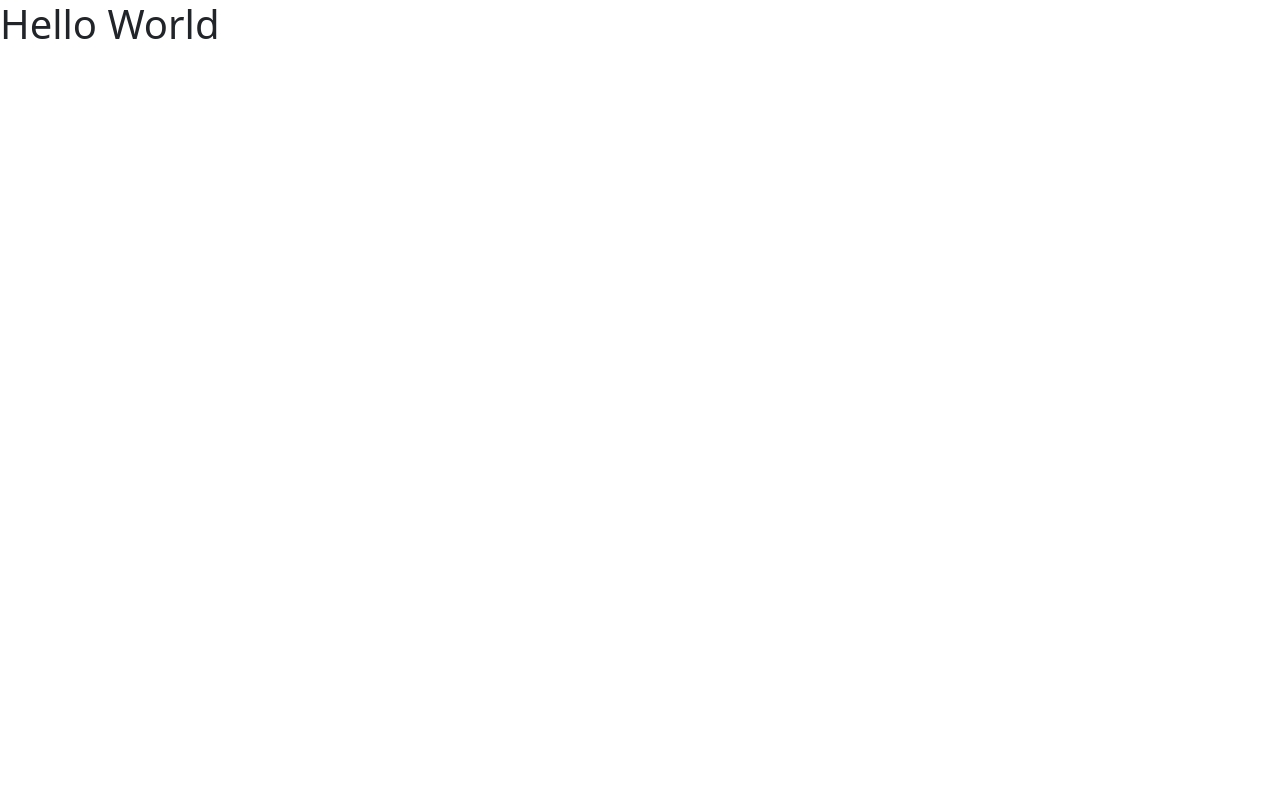
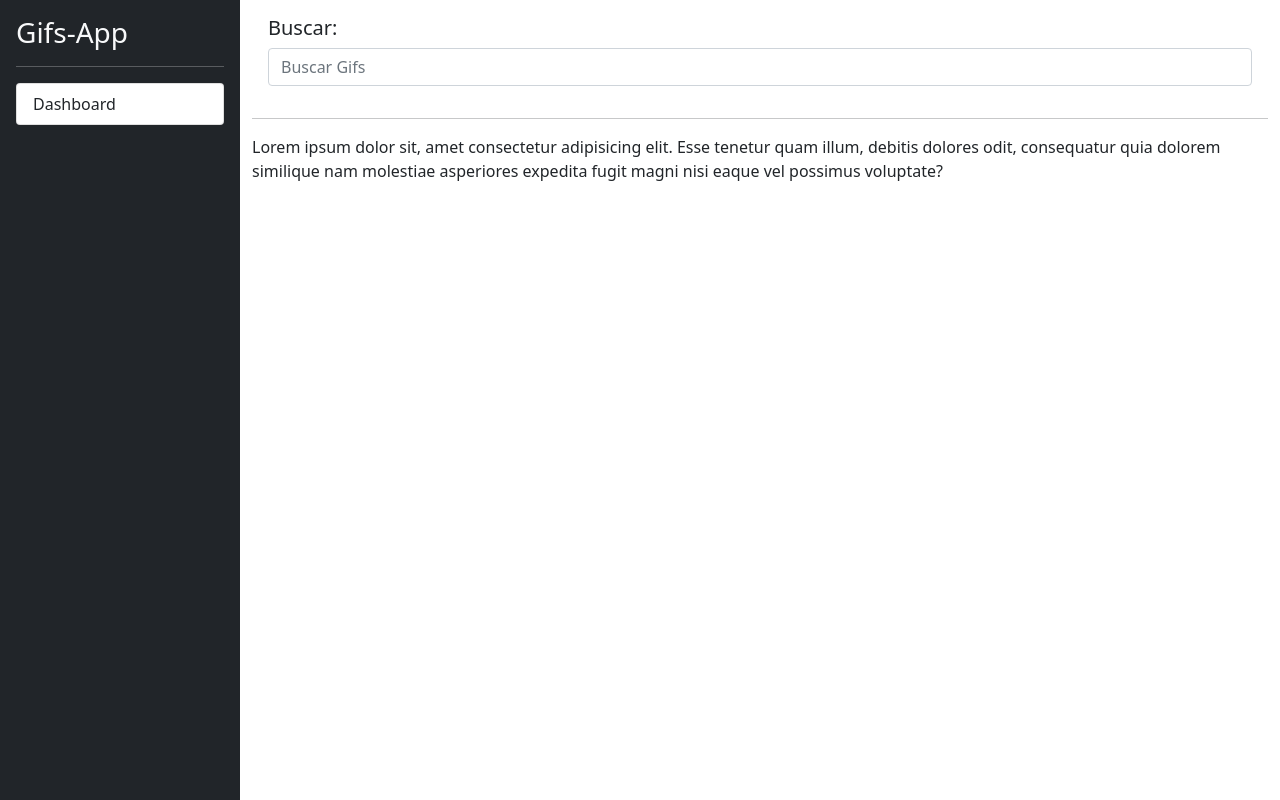
Before and after one commit to danielmateu/02-gifsApp, an Angular app: page / in a window 1280 px wide. Built offline with nearby package versions, Linux system fonts and the light colour scheme.

Commit message:
Diseño básico

```diff
--- a/src/app/app.component.html
+++ b/src/app/app.component.html
@@ -1 +1,26 @@
-<h1>Hello World</h1>
+<div class="d-flex">
+  <!-- SIDEBAR -->
+  <div class="bg-dark border-right p-3" id="sidebar">
+    <h3 class="text-light">Gifs-App</h3>
+    <hr class="text-white">
+    <div class="list-group list-reset">
+      <a href="#" class="list-group-item list-group-item-action">Dashboard</a>
+    </div>
+  </div>
+  <!-- END SIDEBAR -->
+  <div class="container">
+    <div class="row p-3">
+      <div class="col">
+        <h5>Buscar:</h5>
+        <input type="text" class="form-control" placeholder="Buscar Gifs">
+      </div>
+
+    </div>
+    <hr>
+    <div class="row">
+      <div class="col">
+        Lorem ipsum dolor sit, amet consectetur adipisicing elit. Esse tenetur quam illum, debitis dolores odit, consequatur quia dolorem similique nam molestiae asperiores expedita fugit magni nisi eaque vel possimus voluptate?
+      </div>
+    </div>
+  </div>
+</div>
--- a/src/styles.css
+++ b/src/styles.css
@@ -1 +1,12 @@
 /* You can add global styles to this file, and also import other style files */
+
+
+html, body{
+  height: 100vh;
+}
+
+#sidebar{
+  height: 100%;
+  min-height:100vh;
+  min-width:15em;
+}
```
